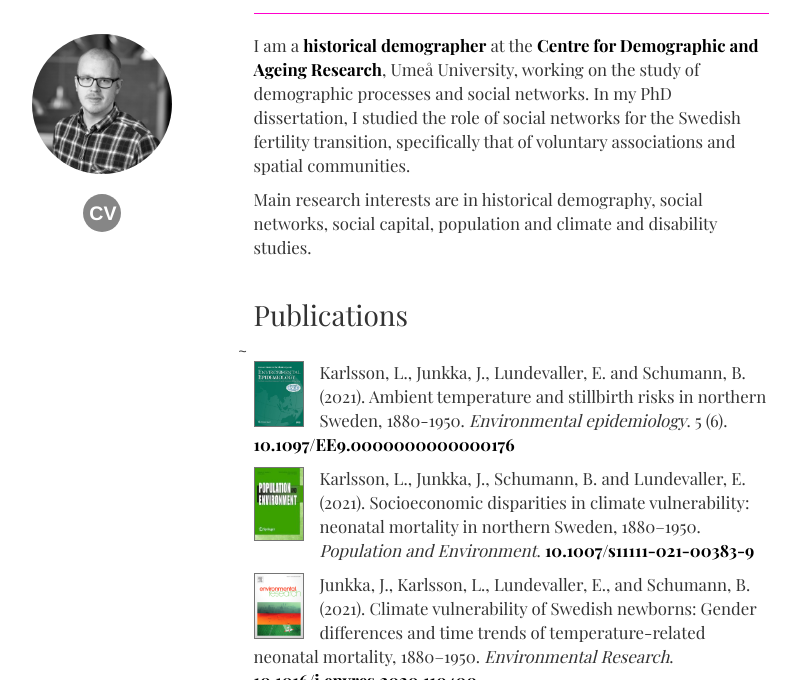
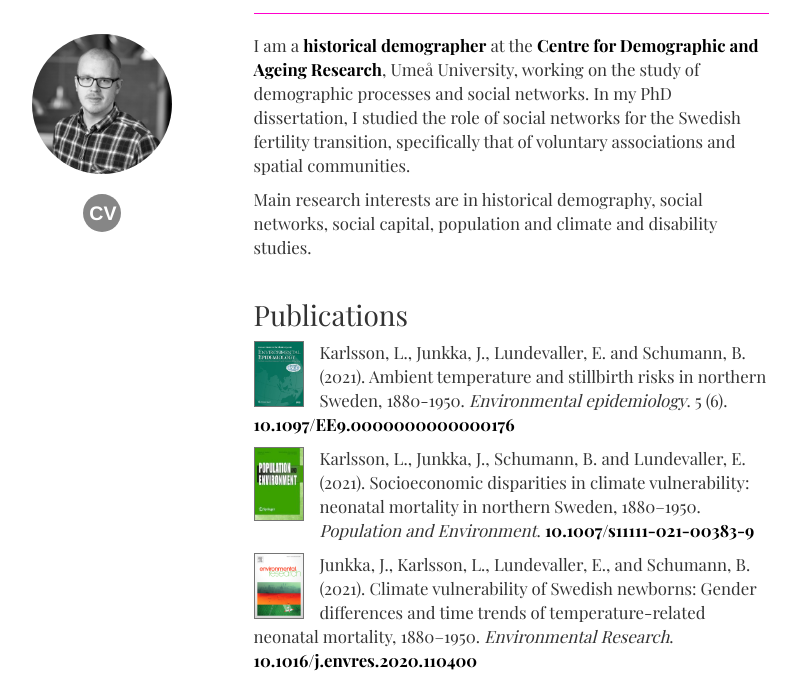
Before and after one commit to junkka/junkka.github.io, a plain HTML site: page index.html in a window 1280 px wide. Shown: the part 93-773 px from the top of the page, without its empty margins (129-926 px from the left). Drawn offline with nearby package versions, Linux system fonts and the light colour scheme.

Commit message:
remove symbol

```diff
--- a/index.html
+++ b/index.html
@@ -48,7 +48,7 @@
 			<div class="col-md-12">
 				<h3>Publications</h3>
 			</div>
-	~<div class="col-md-12 project-row">
+	<div class="col-md-12 project-row">
 		<p>
 		<a href="https://doi.org/10.1007/s11111-021-00383-9"><img class="img-responsive proj-pic" alt="ee-cover.jpg" src="assets/images/ee-cover.jpg"></a>
 		Karlsson, L., Junkka, J., Lundevaller, E. and Schumann, B. (2021). Ambient temperature and stillbirth risks in northern Sweden, 1880-1950.
```
